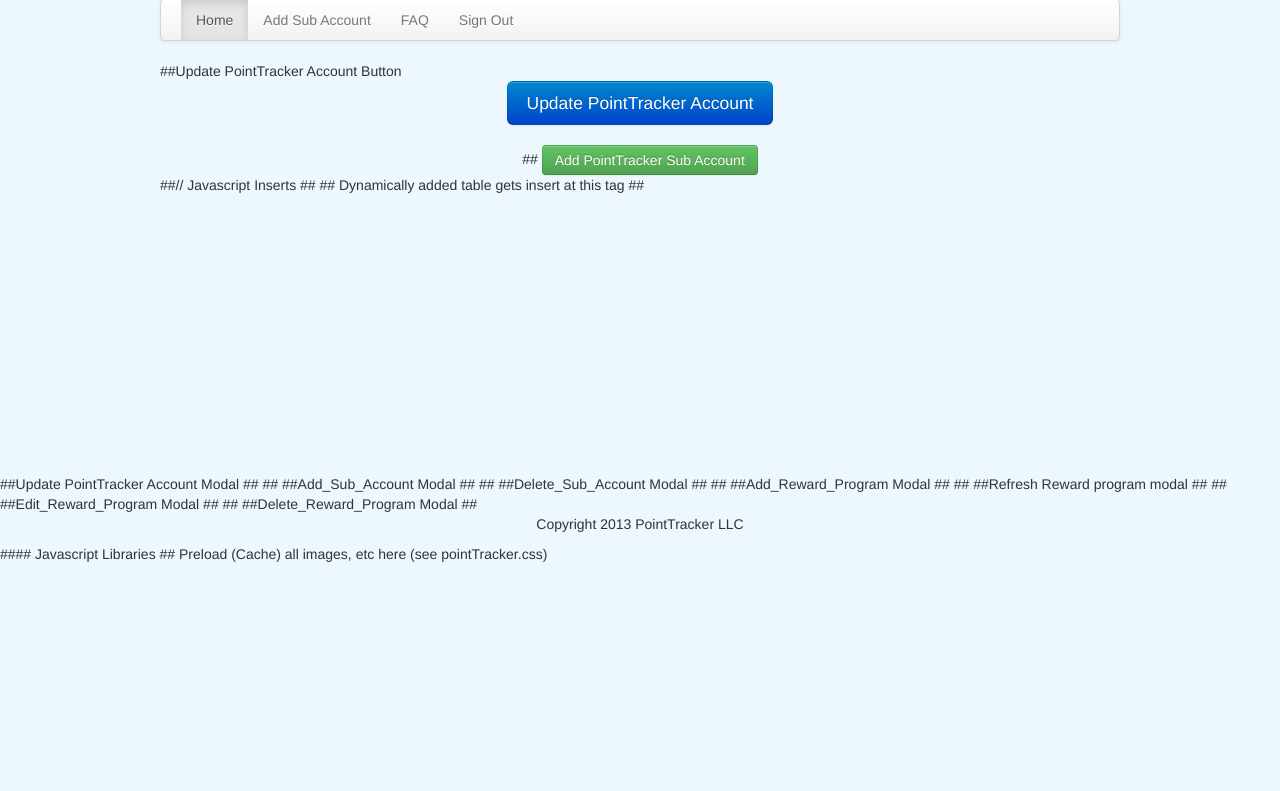
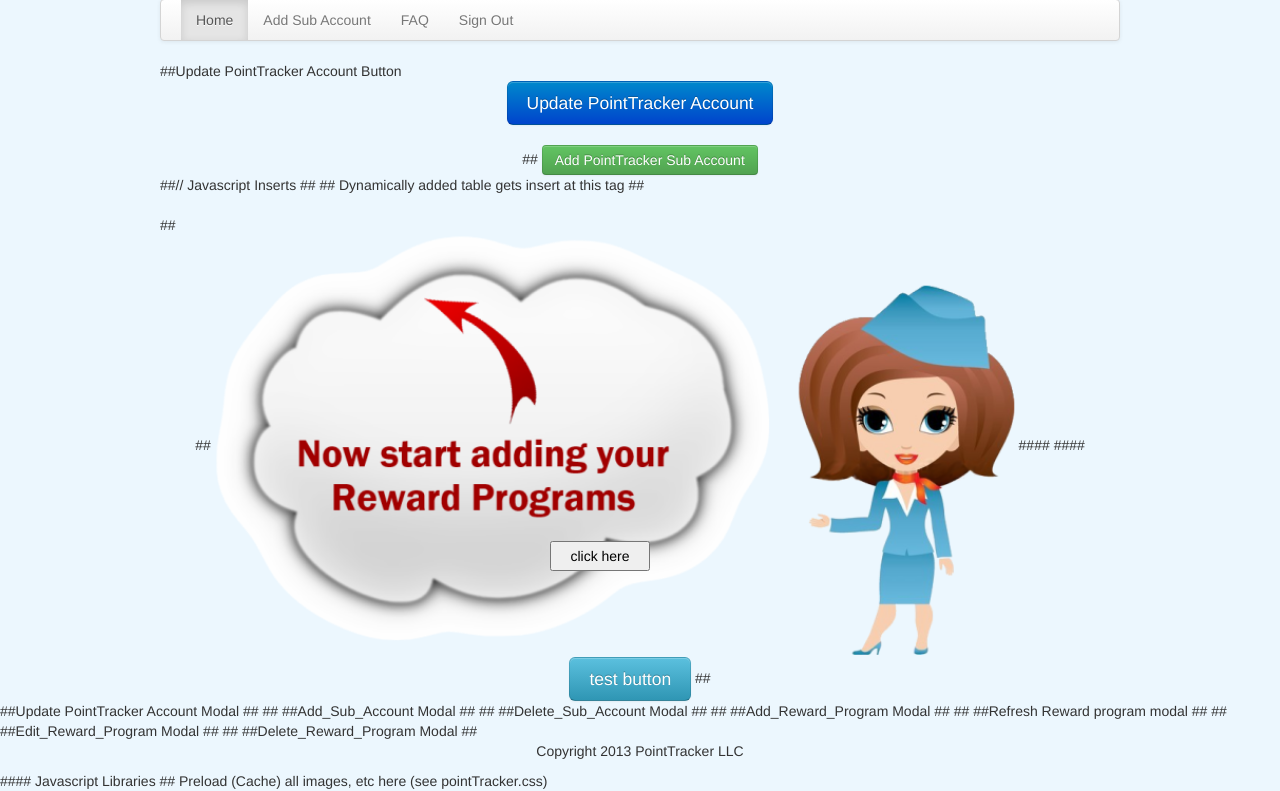
Before and after one commit to CryptoContact/PointTracker-OS, a Python web app: template wsgi/PointTracker/pointtracker/templates/pointtracker.html in a window 1280 px wide. Shown: the part 286-1077 px from the top of the page. Before the commit the page ends 848 px from the top, so only its background shows below. Run offline with Jinja, Linux system fonts and the light colour scheme; the template is opened without the code that fills it, so the values that code supplies are empty; some libraries are stand-ins or nearby versions.

Commit message:
Added Welcome girl

```diff
--- a/wsgi/PointTracker/pointtracker/static/js/pointtracker.js
+++ b/wsgi/PointTracker/pointtracker/static/js/pointtracker.js
@@ -243,10 +243,17 @@ function Display_PointTracker_Account  () {
         tablecontents += '</ul>';
         tablecontents += '</div>';
 
-        if (sub_account['SA_program_accounts'].length == 0) {
+
+        if (PT_account['PT_sub_accounts'].length > 1 && sub_account['SA_program_accounts'].length == 0) {
             tablecontents += '<img src="static/graphics/red_warning_sign_small.png" alt="Warning Sign"  height="30" width="28" >' + '<font color = "#ff0000"> Please add some Reward Programs</font>';
         }
 
+        if (PT_account['PT_sub_accounts'].length == 1 && sub_account['SA_program_accounts'].length == 0) {
+            tablecontents += '<br>';
+            tablecontents += '<div style="text-align: center">';
+            tablecontents += '<img src="static/graphics/welcome_girl.png" alt="Welcom_girl">';
+            tablecontents += '<div>';
+        } else {
             tablecontents += '<table class="table table-striped table-bordered">';
             tablecontents += "<thead>";
             tablecontents += "<tr>";
@@ -261,6 +268,10 @@ function Display_PointTracker_Account  () {
     //        tablecontents += "<th></th>";
             tablecontents += "</tr>";
             tablecontents += "</thead>";
+
+
+
+
 
 
             tablecontents += "<tbody>";
@@ -369,6 +380,7 @@ function Display_PointTracker_Account  () {
             tablecontents += "</tbody>";
             tablecontents += "</table>";
             tablecontents += "</br>";
+        }
      }
     document.getElementById("sub_account_table").innerHTML = tablecontents;
 }
--- a/wsgi/PointTracker/pointtracker/templates/pointtracker.html
+++ b/wsgi/PointTracker/pointtracker/templates/pointtracker.html
@@ -178,6 +178,39 @@
 ##            <br>
                 <br>
                 <div id='sub_account_table'></div>
+
+    <style type="text/css">
+        #img_container {
+            position:relative;
+            display:inline-block;
+            text-align:center;
+##            border:1px solid red;
+            /* background:url('http://jsfiddle.net/img/initializing.png') no-repeat;
+            width:186px;
+            height:157px;*/
+        }
+
+        .embed_button {
+            position:absolute;
+            bottom:130px;
+            right:470px;
+            width:100px;
+            height:30px;
+        }
+    </style>
+
+
+
+
+
+
+##                <div id="img_container" style="text-align: center">
+##                    <img style="text-align:center"    src="/static/graphics/welcome_girl.png" alt="welcome girl" height="300" width="800">
+####                     <button class="embed_button"> click here </button>
+####                     <button class="btn btn-large btn-info">test button</button>
+##                </div>
+
+
                 <div id="push"></div>
             </div>
 
```
Also changed, not shown: wsgi/PointTracker/pointtracker/static/graphics/arrow_painted_pc_md_wm.jpg (added), wsgi/PointTracker/pointtracker/static/graphics/arrows-clipart-8.png (added), wsgi/PointTracker/pointtracker/static/graphics/curved_arrow.svg (added), wsgi/PointTracker/pointtracker/static/graphics/curved_arrow2.JPG (added), wsgi/PointTracker/pointtracker/static/graphics/curved_arrow2.png (added), wsgi/PointTracker/pointtracker/static/graphics/welcome_girl.png (added), 1 other file. Lines whose indentation alone changed are shown as unchanged.
